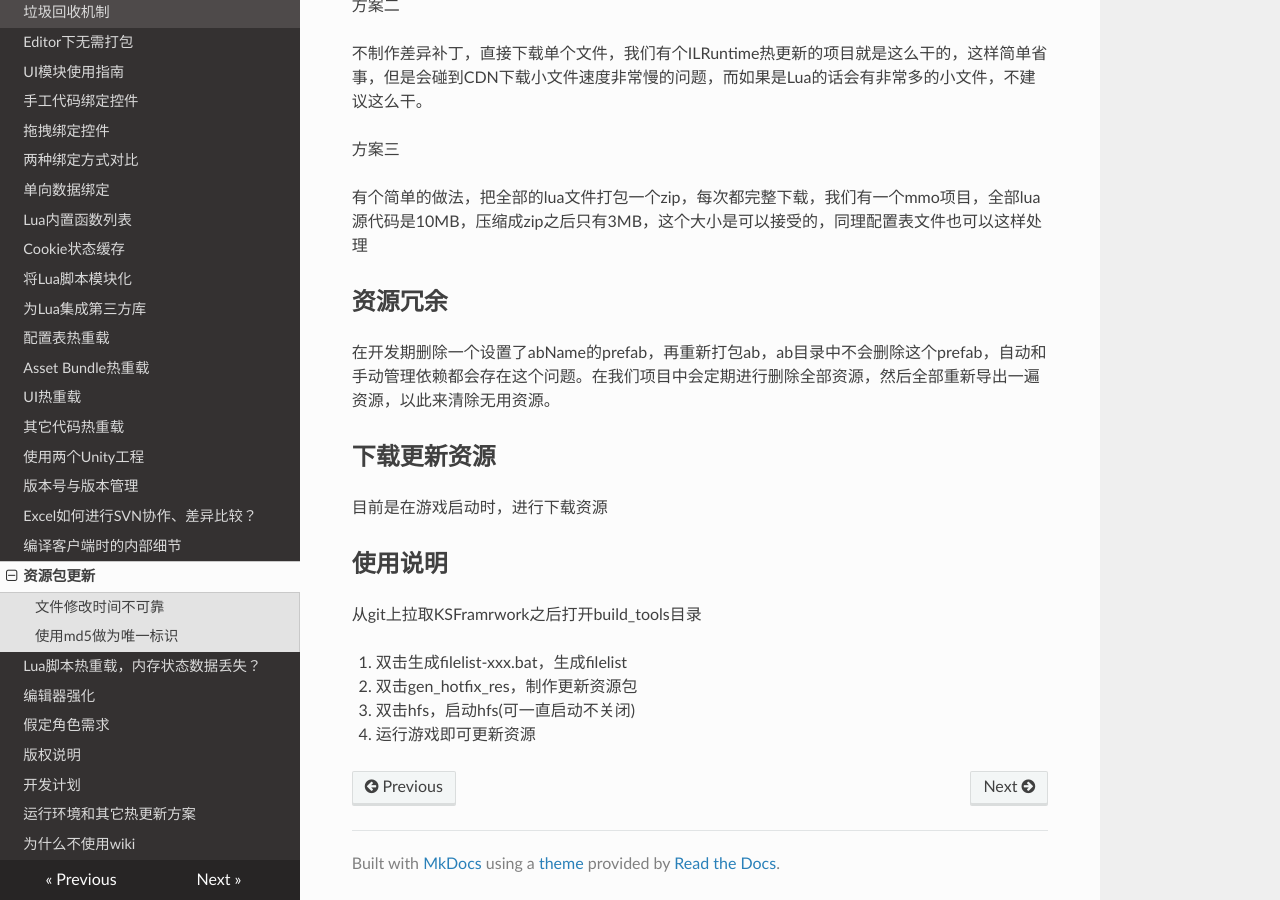
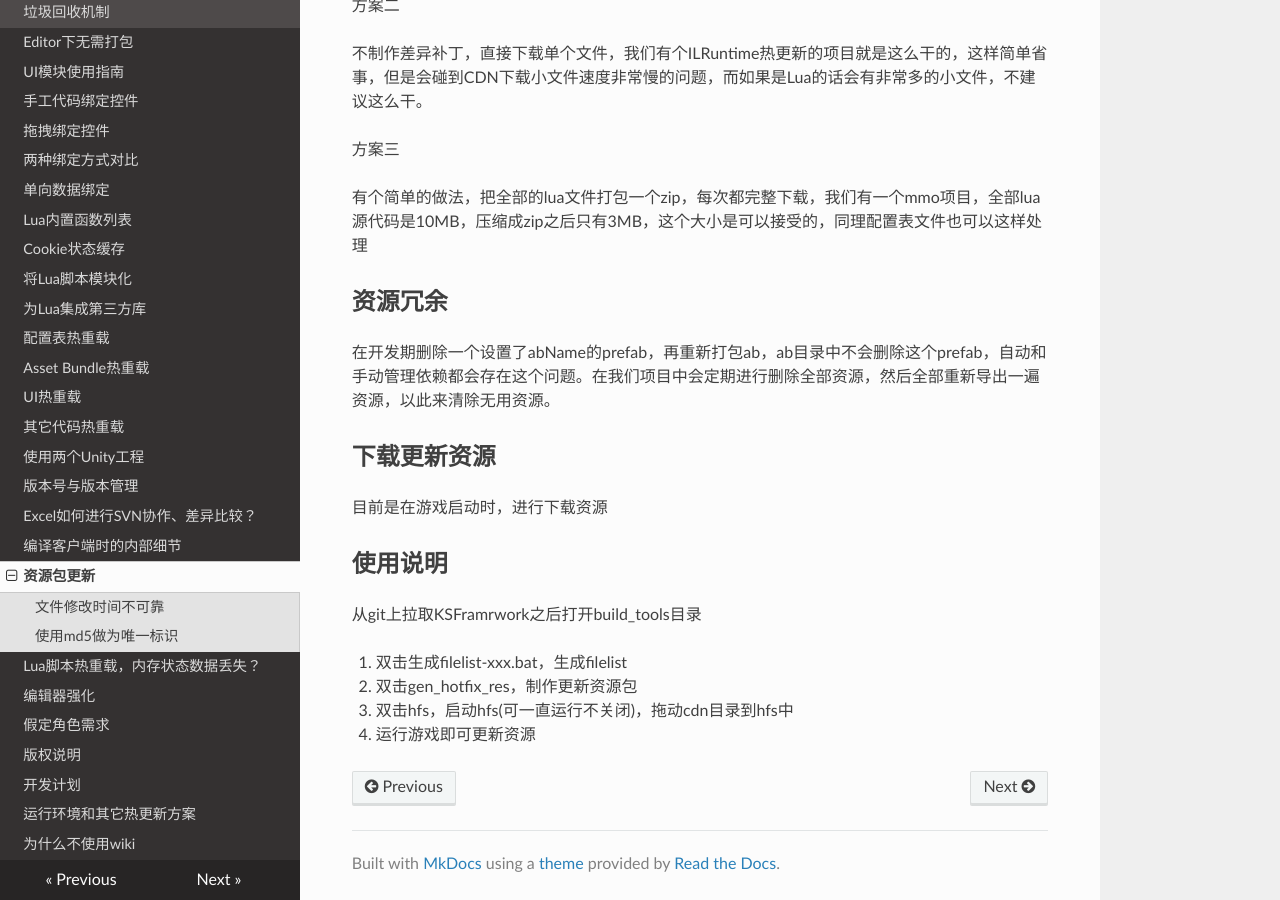
Before and after one commit to mr-kelly/KSFramework, an MkDocs documentation site: the page built from docs/advanced/autoupdate.md, in a window 1280 px wide and 900 px high, scrolled down 1480 px. Built offline with MkDocs 1.6.1, drawn with Linux system fonts in a browser that asks for light colours; nearby versions of some CDN libraries.

Commit message:
制作资源包的使用说明修改

```diff
--- a/docs/advanced/autoupdate.md
+++ b/docs/advanced/autoupdate.md
@@ -71,5 +71,5 @@
 
 1. 双击生成filelist-xxx.bat，生成filelist
 2. 双击gen_hotfix_res，制作更新资源包
-3. 双击hfs，启动hfs(可一直启动不关闭)
+3. 双击hfs，启动hfs(可一直运行不关闭)，拖动cdn目录到hfs中
 4. 运行游戏即可更新资源
```
